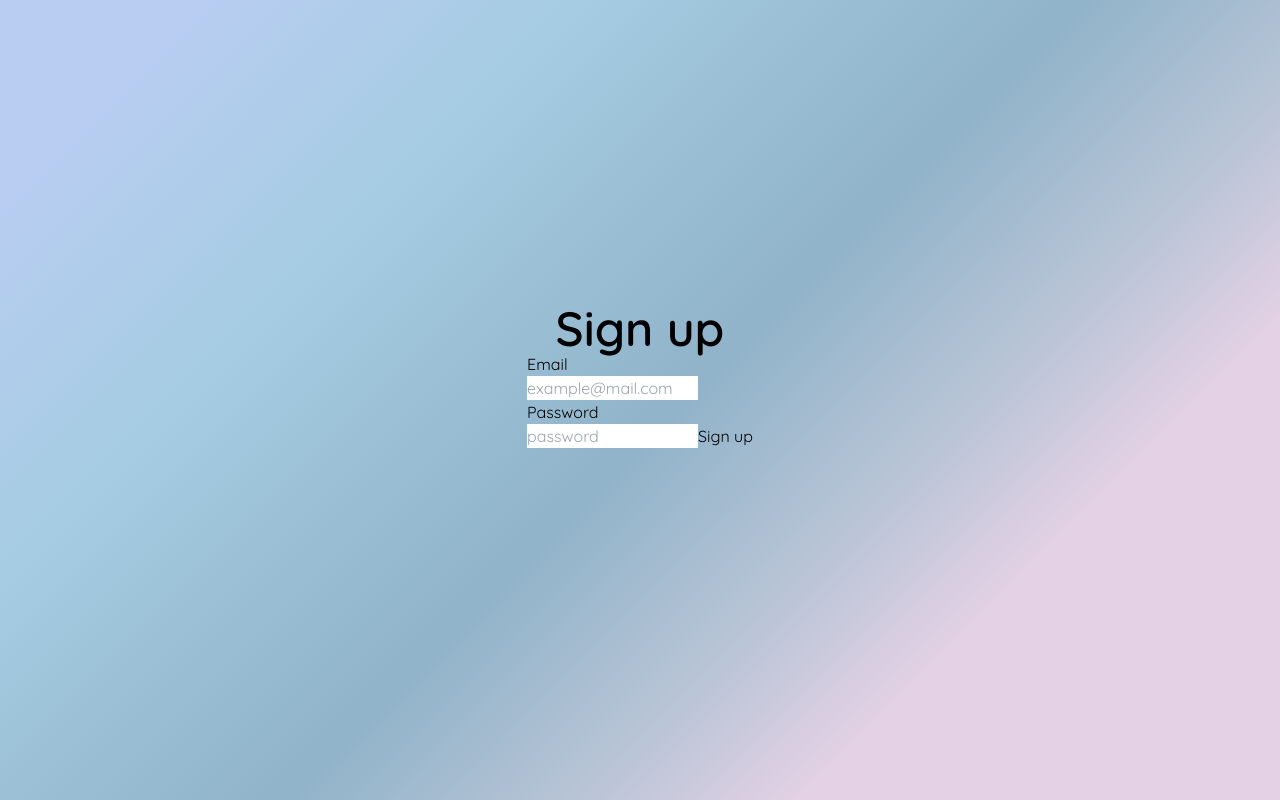
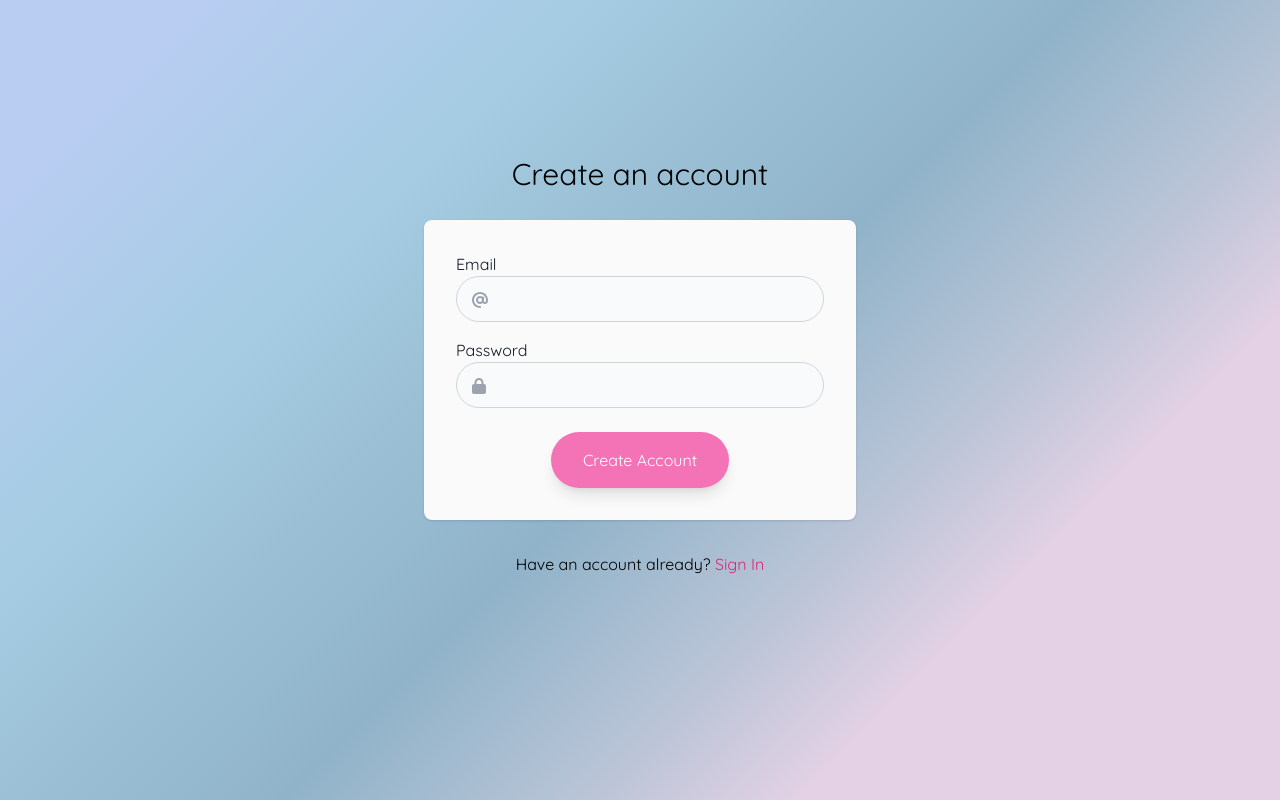
Before and after one commit to cassyvan/myjournal, a Next.js app: page /signup in a window 1280 px wide. Built offline with nearby package versions, Linux system fonts and the light colour scheme; no server answers.

Commit message:
sign up page edits

```diff
--- a/components/layout/main-nav.tsx
+++ b/components/layout/main-nav.tsx
@@ -10,7 +10,8 @@ import { getNavLinks } from "../../helpers/navlinks-utils";
 import { FontAwesomeIcon } from "@fortawesome/react-fontawesome";
 import SignoutButton from "../ui/signout-button";
 import { faArrowRightFromBracket } from "@fortawesome/free-solid-svg-icons/faArrowRightFromBracket";
-import NewEntryButton from "../ui/new-entry-button";
+import RoundedPinkButton from "../ui/rounded-pink-button";
+import { faPlus } from "@fortawesome/free-solid-svg-icons";
 
 const MainNavigation = () => {
   const [mounted, setMounted] = useState(false);
@@ -94,8 +95,11 @@ const MainNavigation = () => {
             ))}
           </ul>
         </nav>
-        <div>
-          <NewEntryButton />
+        <div className="mr-16">
+          <RoundedPinkButton
+            title={"New Entry"}
+            icon={<FontAwesomeIcon icon={faPlus} className="pr-2" />}
+          />
         </div>
         <div className="mr-20 hover:bg-gray-100 mt-28 text-zinc-400 p-4">
           <FontAwesomeIcon icon={faArrowRightFromBracket} />
--- a/components/ui/new-entry-button.tsx
+++ /dev/null
@@ -1,18 +0,0 @@
-import signOutUser from "@/firebase/auth/signout";
-import { faPlus } from "@fortawesome/free-solid-svg-icons";
-import { FontAwesomeIcon } from "@fortawesome/react-fontawesome";
-import router, { useRouter } from "next/router";
-
-const NewEntryButton = () => {
-  return (
-    <button
-      onClick={() => {}}
-      className="text-white bg-pink-400 px-8 py-4 mr-16 rounded-full shadow-lg hover:bg-pink-100 hover:text-pink-300"
-    >
-      <FontAwesomeIcon icon={faPlus} className="pr-2" />
-      New Entry
-    </button>
-  );
-};
-
-export default NewEntryButton;
--- /dev/null
+++ b/components/ui/rounded-pink-button.tsx
@@ -0,0 +1,24 @@
+import signOutUser from "@/firebase/auth/signout";
+import { faPlus } from "@fortawesome/free-solid-svg-icons";
+import { FontAwesomeIcon } from "@fortawesome/react-fontawesome";
+import router, { useRouter } from "next/router";
+import { ReactNode } from "react";
+
+interface props {
+  title: string;
+  icon?: ReactNode;
+}
+
+const RoundedPinkButton = ({ title, icon }: props) => {
+  return (
+    <button
+      onClick={() => {}}
+      className="text-white bg-pink-400 px-8 py-4 rounded-full shadow-lg hover:bg-pink-100 hover:text-pink-300 text-center"
+    >
+      {icon}
+      {title}
+    </button>
+  );
+};
+
+export default RoundedPinkButton;
--- a/pages/index.tsx
+++ b/pages/index.tsx
@@ -1,3 +1,4 @@
+import RoundedPinkButton from "@/components/ui/rounded-pink-button";
 import signIn from "@/firebase/auth/signin";
 import { useTheme } from "next-themes";
 import Image from "next/image";
@@ -35,7 +36,10 @@ const HomePage = () => {
       <div className="self-center py-8">
         <div className="wrapper bg-neutral-50 rounded-lg shadow dark:border">
           <div className="form-wrapper p-6">
-            <form onSubmit={handleForm} className="form px-2">
+            <form
+              onSubmit={handleForm}
+              className="form px-2 w-96 text-gray-900"
+            >
               <label htmlFor="email">
                 <p>Email</p>
                 <input
@@ -45,7 +49,7 @@ const HomePage = () => {
                   name="email"
                   id="email"
                   placeholder="name@company.com"
-                  className="bg-gray-50 border border-gray-300 text-gray-900 rounded-lg focus:ring-pink-600 focus:border-pink-600 block w-full p-2.5"
+                  className="bg-gray-50 border border-gray-300 text-gray-900 rounded-full focus:ring-pink-600 focus:border-pink-600 block w-full px-4 py-2.5"
                 />
               </label>
               <label htmlFor="password">
@@ -57,15 +61,12 @@ const HomePage = () => {
                   name="password"
                   id="password"
                   placeholder="*********"
-                  className="bg-gray-50 border border-gray-300 text-gray-900 rounded-lg focus:ring-pink-600 focus:border-pink-600 block w-full p-2.5"
+                  className="bg-gray-50 border border-gray-300 text-gray-900 rounded-full focus:ring-pink-600 focus:border-pink-600 block w-full px-4 py-2.5"
                 />
               </label>
-              <button
-                type="submit"
-                className="hover:text-pink-300 w-full text-white bg-pink-300 hover:bg-pink-700 focus:ring-4 focus:outline-none focus:ring-pink-300 font-medium rounded-lg text-sm px-5 py-2.5 text-center mt-5"
-              >
-                Sign In
-              </button>
+              <div className="text-center pt-6">
+                <RoundedPinkButton title="Sign In" />
+              </div>
             </form>
           </div>
         </div>
@@ -73,7 +74,7 @@ const HomePage = () => {
       <div className="self-center">
         <p>
           Don&apos;t have an account yet? Please
-          <Link href={"/signup"} className="hover:text-pink-400">
+          <Link href={"/signup"} className="text-pink-600 hover:text-gray-900">
             {" "}
             Sign Up
           </Link>{" "}
--- a/pages/signup.tsx
+++ b/pages/signup.tsx
@@ -2,6 +2,10 @@
 import React, { useState } from "react";
 import signUp from "@/firebase/auth/signup";
 import { useRouter } from "next/navigation";
+import RoundedPinkButton from "@/components/ui/rounded-pink-button";
+import { FontAwesomeIcon } from "@fortawesome/react-fontawesome";
+import { faAt, faLock } from "@fortawesome/free-solid-svg-icons";
+import Link from "next/link";
 
 function SignupPage() {
   const [email, setEmail] = useState("");
@@ -22,34 +26,59 @@ function SignupPage() {
     return router.push("/dashboard");
   };
   return (
-    <div className="wrapper">
     <div className="form-wrapper">
-        <h1 className="mt-60 mb-30">Sign up</h1>
-        <form onSubmit={handleForm} className="form">
+      <h3 className="mt-24 mb-30">Create an account</h3>
+      <div className="self-center py-8">
+        <div className="wrapper bg-neutral-50 rounded-lg shadow dark:border">
+          <div className="form-wrapper px-6 py-8">
+            <form
+              onSubmit={handleForm}
+              className="form px-2 w-96 text-gray-900"
+            >
               <label htmlFor="email">
                 <p>Email</p>
+                <FontAwesomeIcon
+                  icon={faAt}
+                  className="text-gray-400 absolute ml-4 mt-4"
+                />
                 <input
                   onChange={(e) => setEmail(e.target.value)}
                   required
                   type="email"
                   name="email"
                   id="email"
-              placeholder="example@mail.com"
+                  className="bg-gray-50 border border-gray-300 rounded-full block w-full p-2.5 pl-9"
                 />
               </label>
               <label htmlFor="password">
-            <p>Password</p>
+                <p className="mt-4">Password</p>
+                <FontAwesomeIcon
+                  icon={faLock}
+                  className="text-gray-400 absolute ml-4 mt-4"
+                />
                 <input
                   onChange={(e) => setPassword(e.target.value)}
                   required
                   type="password"
                   name="password"
                   id="password"
-              placeholder="password"
+                  className="bg-gray-50 border border-gray-300 rounded-full block w-full p-2.5 pl-9"
                 />
               </label>
-          <button type="submit">Sign up</button>
+              <div className="text-center mt-6">
+                <RoundedPinkButton title="Create Account" />
+              </div>
             </form>
+          </div>
+        </div>
+        <div className="text-center pt-8">
+          <p>
+            Have an account already?{" "}
+            <Link href={"/"} className="text-pink-600 hover:text-gray-900">
+              Sign In
+            </Link>
+          </p>
+        </div>
       </div>
     </div>
   );
```
Lines whose indentation alone changed are shown as unchanged.
